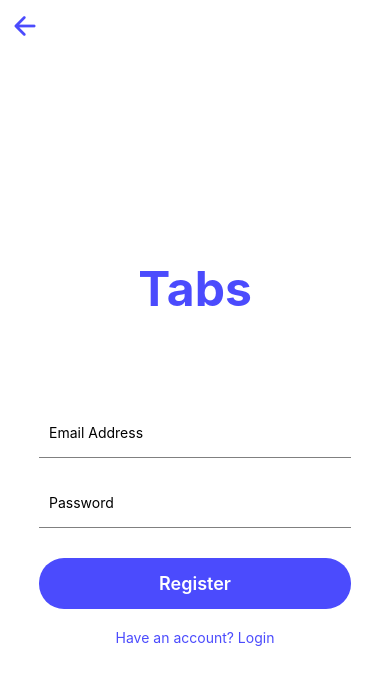
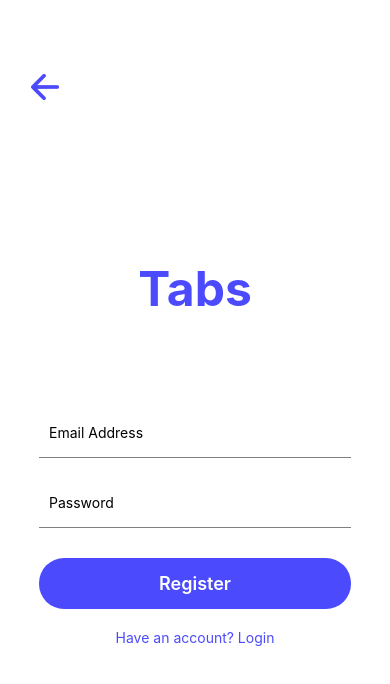
Before and after one commit to yuevan10284/Tabs, a React Native app: screen /SignUp in a window 390 px wide. Shown: the top 684 px of the page. Built offline with nearby package versions, Linux system fonts and the light colour scheme.

Commit message:
edited the back button

```diff
--- a/SignUpScreen.js
+++ b/SignUpScreen.js
@@ -32,7 +32,7 @@ const SignUpScreen = () => {
       <TouchableOpacity
         style={styles.backButton}
         onPress={() => navigation.goBack()}>
-        <Icon name="arrow-back" size={30} color="#4B4BFD" />
+        <Icon name="arrow-back" size={40} color="#4B4BFD" />
       </TouchableOpacity>
 
       <Text style={styles.logo}>Tabs</Text>
@@ -103,6 +103,8 @@ const styles = StyleSheet.create({
     position: 'absolute',
     top: 10,
     left: 10,
+    padding: 15,
+    marginTop: 40,
   },
   textButton: {
     marginTop: 20,
```
